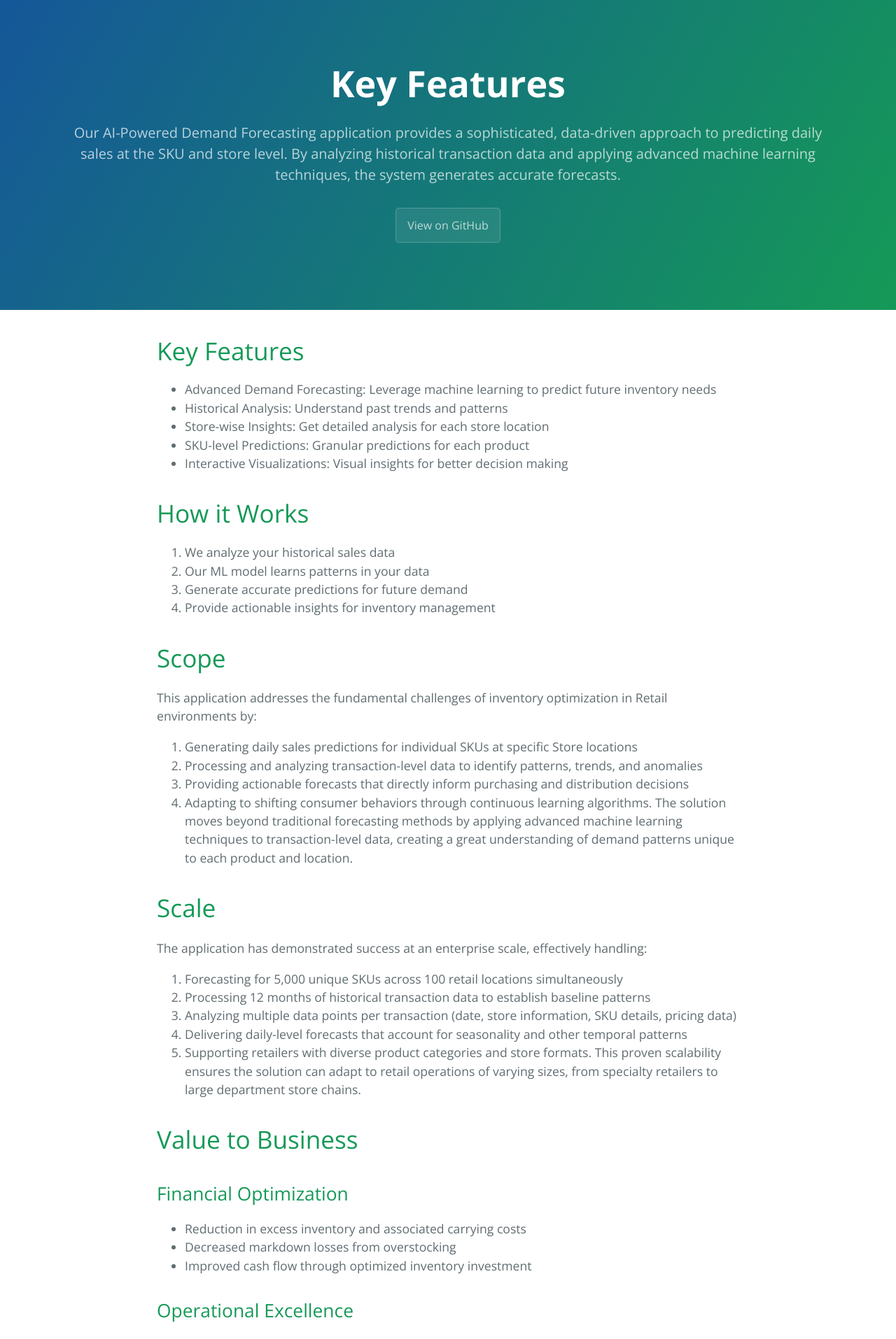
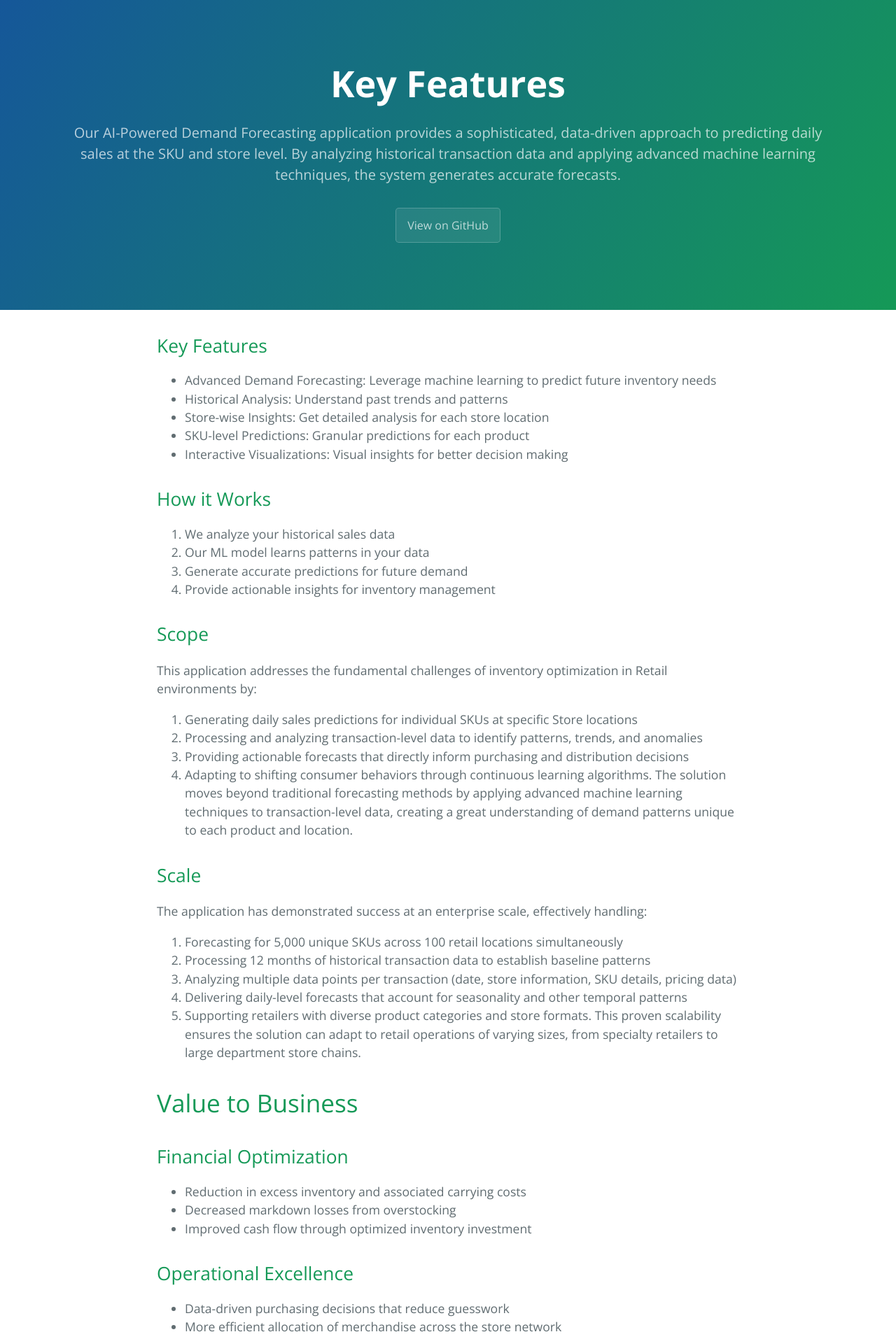
Before and after one commit to MastekRZ/demand_forecasting_app, a Jekyll site: the page built from index.md, in a window 1280 px wide. Shown: the top 1914 px of the page at 70% size. Built offline with Jekyll 4.4.1, drawn with Linux system fonts in a browser that asks for light colours; our own code applies the rules of GitHub Pages for plain Markdown files.

Commit message:
Update index.md

```diff
--- a/index.md
+++ b/index.md
@@ -2,7 +2,7 @@
 layout: default
 ---
 
-# Key Features
+## Key Features
 
 *   Advanced Demand Forecasting: Leverage machine learning to predict future inventory needs
 *   Historical Analysis: Understand past trends and patterns
@@ -10,14 +10,14 @@ layout: default
 *   SKU-level Predictions: Granular predictions for each product
 *   Interactive Visualizations: Visual insights for better decision making
 
-# How it Works
+## How it Works
 
 1.  We analyze your historical sales data
 2.  Our ML model learns patterns in your data
 3.  Generate accurate predictions for future demand
 4.  Provide actionable insights for inventory management
 
-# Scope
+## Scope
 
 This application addresses the fundamental challenges of inventory optimization in Retail environments by:
 1.  Generating daily sales predictions for individual SKUs at specific Store locations
@@ -25,7 +25,7 @@ This application addresses the fundamental challenges of inventory optimization
 3.  Providing actionable forecasts that directly inform purchasing and distribution decisions
 4.  Adapting to shifting consumer behaviors through continuous learning algorithms. The solution moves beyond traditional forecasting methods by applying advanced machine learning techniques to transaction-level data, creating a great understanding of demand patterns unique to each product and location.
 
-# Scale
+## Scale
 
 The application has demonstrated success at an enterprise scale, effectively handling:
 1.  Forecasting for 5,000 unique SKUs across 100 retail locations simultaneously
```
